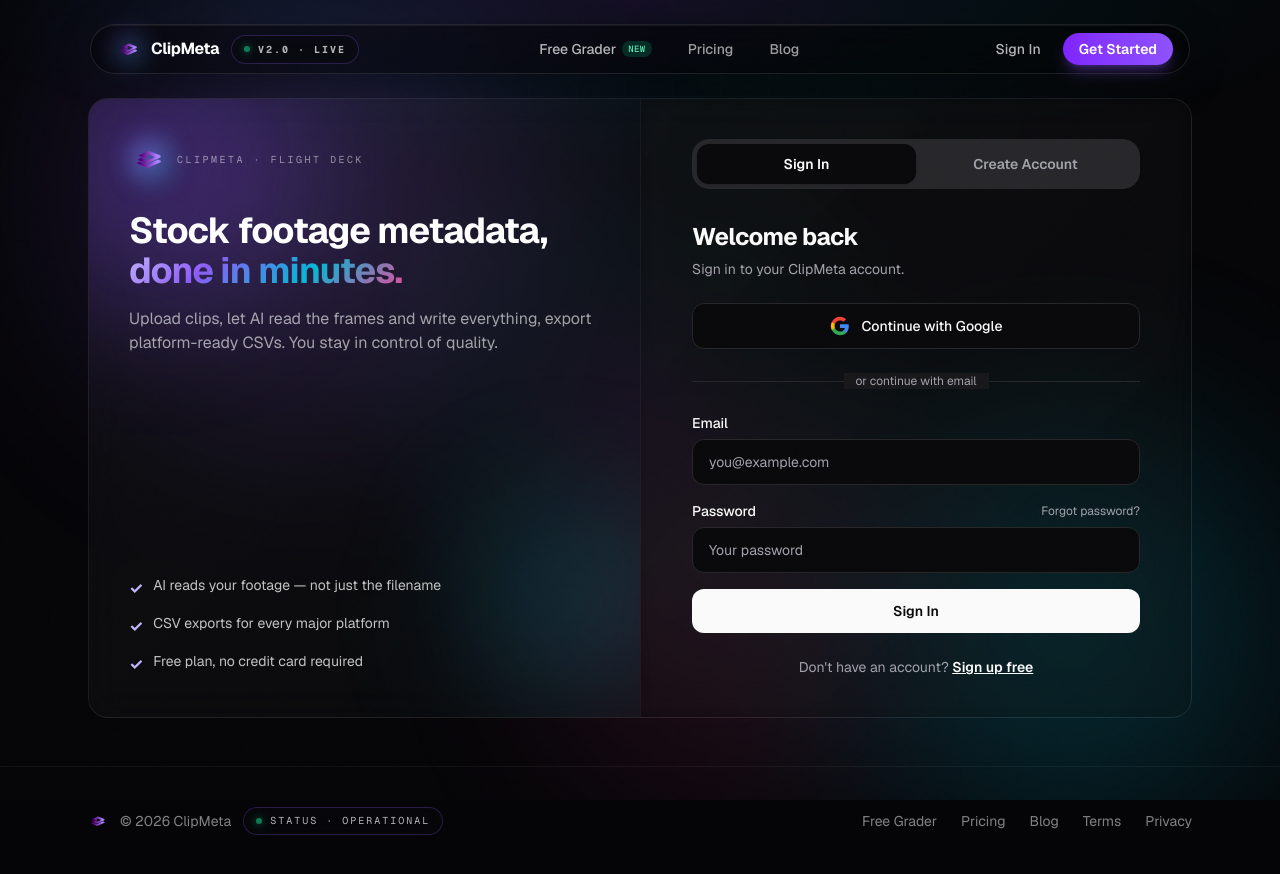
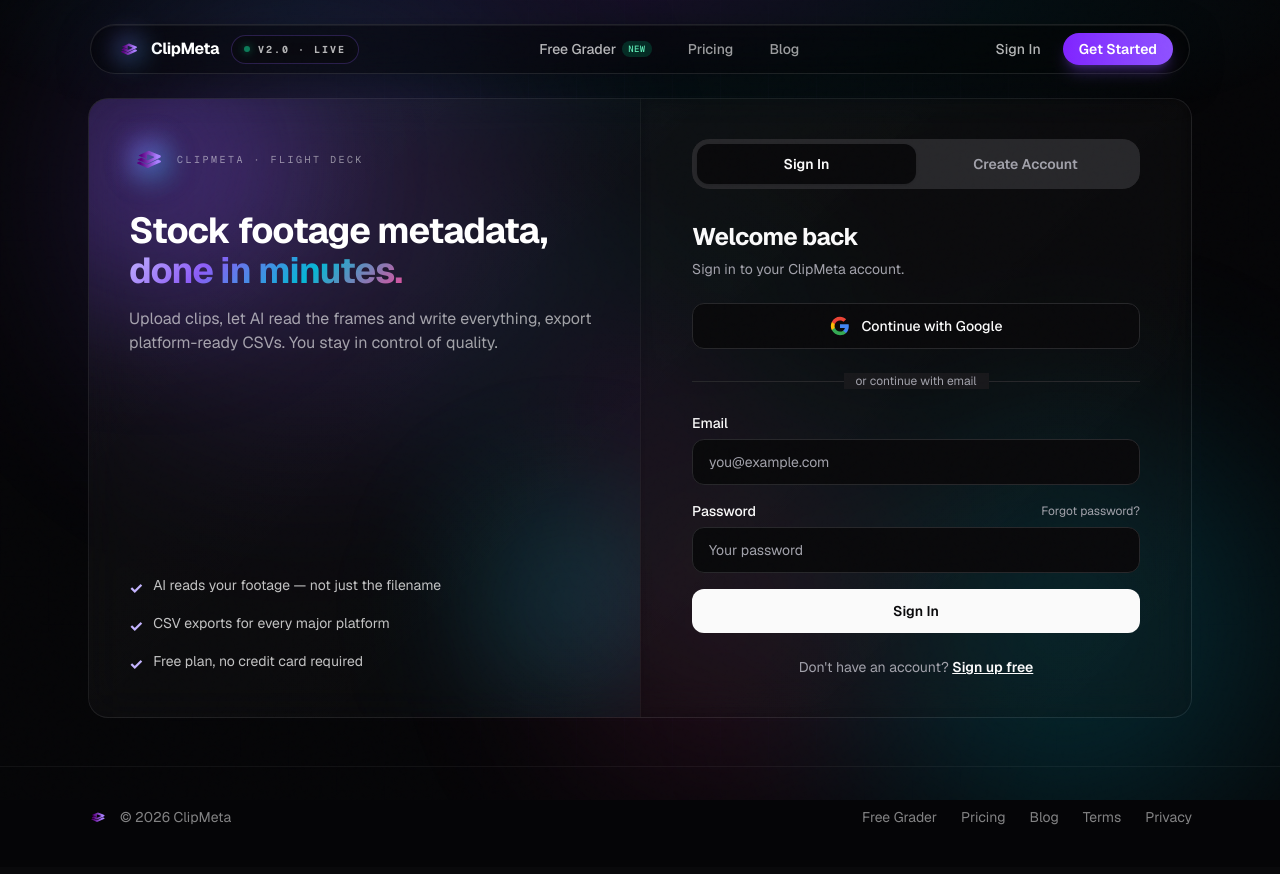
Before and after one commit to TerryBotDoOver/clipmeta, a Next.js app: page /auth in a window 1280 px wide. Built offline with nearby package versions, Linux system fonts and the light colour scheme; no server answers.

Commit message:
Remove footer status chip

```diff
--- a/src/components/landing/FlightDeckShell.tsx
+++ b/src/components/landing/FlightDeckShell.tsx
@@ -159,9 +159,6 @@ export function FlightDeckShell({
           <div className="flex items-center gap-3 text-sm">
             <img src="/logo-icon.svg" className="h-5 w-5" alt="" />
             <span>© 2026 ClipMeta</span>
-            <span className="hud-chip hidden md:inline-flex">
-              <span>STATUS · OPERATIONAL</span>
-            </span>
           </div>
           <nav className="flex flex-wrap items-center gap-6 text-sm">
             <Link href="/tools/metadata-grader" className="transition hover:text-white">Free Grader</Link>
```
